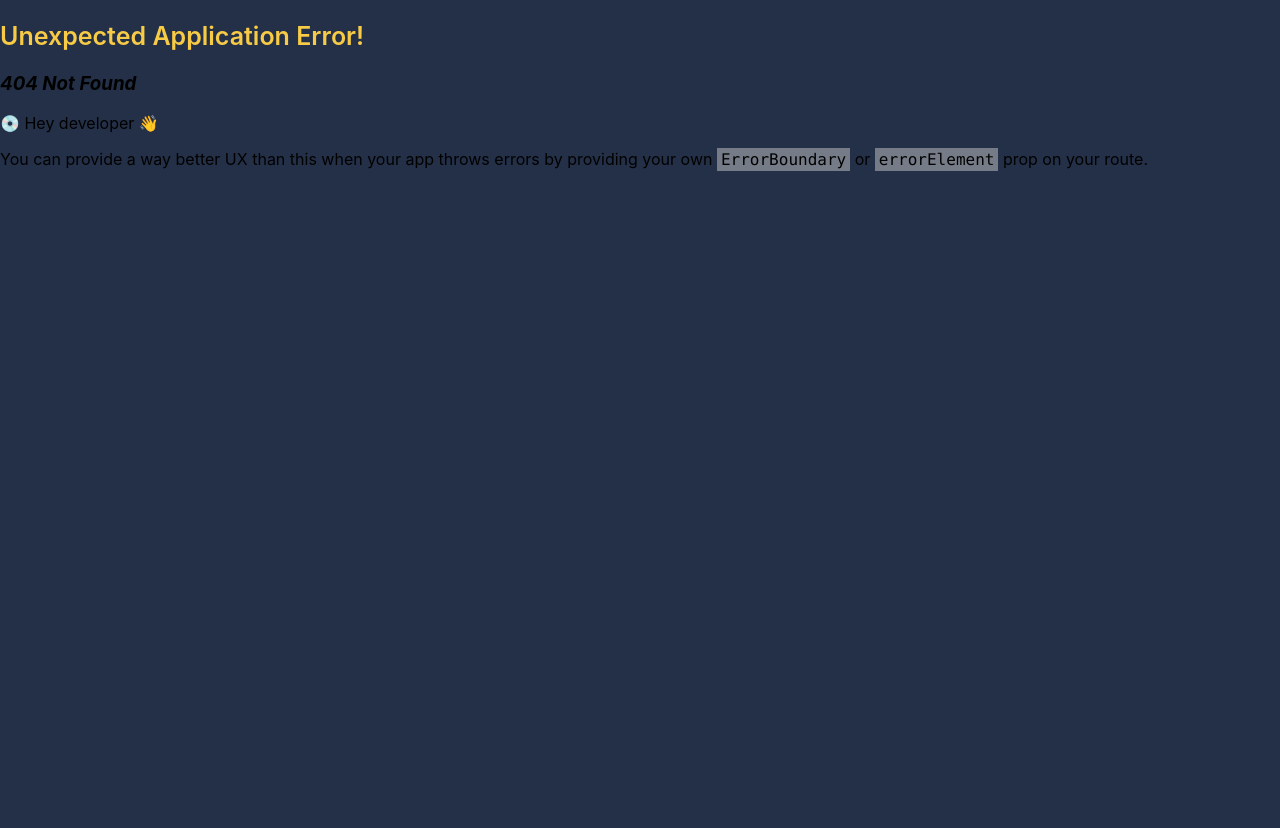
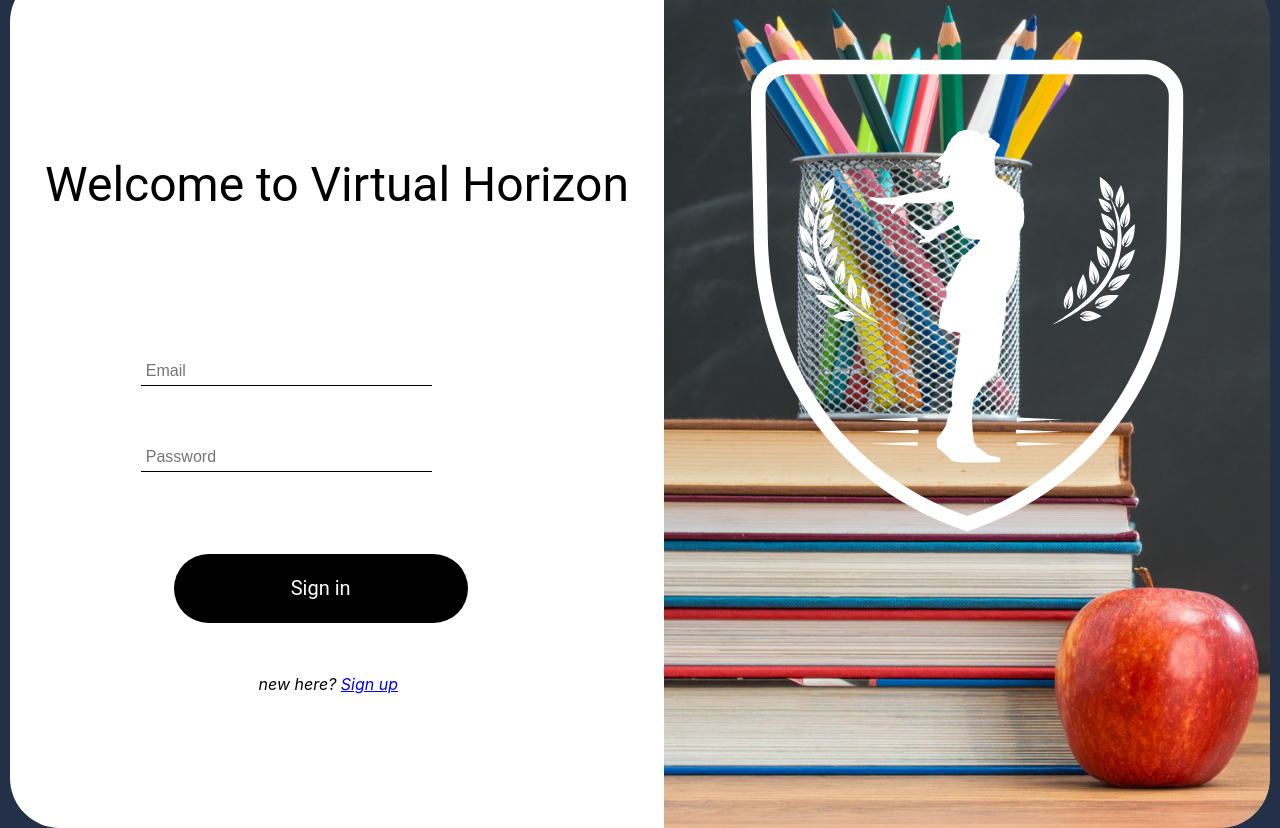
Before and after one commit to vacaramin/Virtual-Horizon, a React (Create React App) app in the folder frontend/: page /login-student in a window 1280 px wide. Before the commit this address had no page. Before the commit the page ends 800 px from the top, so only its background shows below. Built offline with nearby package versions, Linux system fonts and the light colour scheme.

Commit message:
Teacher login route has been set

```diff
--- a/frontend/src/App.js
+++ b/frontend/src/App.js
@@ -14,7 +14,7 @@ function App() {
       <div className='logo-container'>
         <img src={logo} className='appimg' alt='logo' />
       </div>
-      <Link to="/login">
+      <Link to="/login-student">
         <div className='Button1'>
           Student Login
         </div>
@@ -25,7 +25,7 @@ function App() {
           Student Sign up
         </div>
       </Link>
-      <Link to="/teacher">
+      <Link to="/login-teacher">
         <div className='Button3'>
           Teacher Login
         </div>
--- a/frontend/src/Components/LoginScreen/LoginScreen.css
+++ b/frontend/src/Components/LoginScreen/LoginScreen.css
@@ -7,18 +7,7 @@
 
 
 
-.left-rectangle {
-    width: 654px;
-    height: 856px;
-    background: #FFFFFF;
-    border-radius: 50px 0px 0px 50px;
-}
 
-.left-rectangle{
-    position: relative;
-    top: 0;
-    left: 0;
-}
 
 
 .LoginScreen {
@@ -29,61 +18,15 @@
 }
 
 
-
-.left-rectangle {
-    margin-left: 0px;
-}
-
-.signinButton {
-    position: absolute;
-    width: 45%;
-    height: 8%;
-    left: 25%;
-    top: 68%;
-
-    display: flex;
-    justify-content: center;
-    align-items: center;
-
-    background: #000000;
-    border-radius: 76px;
-
-    text-align: center;
-    font-family: 'Roboto';
-    font-style: normal;
-    font-size: 20px;
-    color: #FFFFFF;
-}
-.signinButton:hover {
-    background: rgb(71, 71, 71);
-}
-
-
-
-
-
-
-/* Sign In */
-.Welcome-Text {
-    position: relative;
-    text-align: center;
-    font-family: 'Roboto';
-    font-size: 48px;
-
-    color: #000000;
-}
-
 .login-logo{
     width: 100%;
 
 
 }
 
-.rectangle {
-    width: 100%;
-    height: 10%;
 
-}
+
+
 .right-image {
     display: inline-block;
     width: 606px;
@@ -110,67 +53,3 @@
     position: relative;
     z-index: 1;
 }
-
-
-
-.left-rectangle {
-    position: relative;
-}
-
-
-.EmailText {
-    position: absolute;
-    top: 45%;
-    left: 20%;
-    text-align: left;
-    font-family: 'Roboto';
-    font-style: normal;
-    font-weight: 400;
-    font-size: 20px;
-    color: #000000;
-}
-
-.input-email1 {
-    position:absolute;
-    top: 45%;
-    left: 20%;
-    border: none;
-    border-bottom: 1px solid black;
-    margin-bottom: 10px;
-    padding: 5px;
-    font-size: 16px;
-    width: 43%;
-    outline: none;
-}
-
-.passwordTex {
-    position:absolute;
-    top: 65%;
-    left: 20%;
-    font-family: 'Roboto';
-    font-style: normal;
-    font-weight: 400;
-    font-size: 20px;
-    line-height: 23px;
-    color: #000000;
-}
-
-
-.input-pw1 {
-    position: absolute;
-    top: 55%;
-    left: 20%;
-    border: none;
-    border-bottom: 1px solid black;
-    margin-bottom: 10px;
-    padding: 5px;
-    font-size: 16px;
-    width: 43%;
-    outline: none;
-}
-
-.sign-up-text{
-    position:absolute;
-    top: 82%;
-    left:38%;
-}
--- a/frontend/src/Components/LoginScreen/LoginScreen.js
+++ b/frontend/src/Components/LoginScreen/LoginScreen.js
@@ -1,38 +1,13 @@
 
 import './LoginScreen.css';
-import { Link } from 'react-router-dom';
 import React from 'react';
 import logo from './logo.svg'
+import Signin from './Signin/Signin';
 function LoginScreen(props) {
     return (
         <div className="LoginScreen">
-            <div className='left-rectangle'>
-                <div className='rectangle'>
-                    <img src={logo} alt='logo' class = "login-logo" />
-                </div>
 
-                <div >
-                    <div className='Welcome-Text'>Welcome to Virtual Horizon</div>
-                </div>
-
-                <div style={{ display: "block" }}>
-
-                    <input className='input-email1' id="email" placeholder="Email"/>
-
-                    <input className='input-pw1' id="password" placeholder='Password' type='password'/>
-                </div>
-                <div>
-
-                    <Link to="/home">
-                        <div className='signinButton'>
-                            Sign in
-                        </div>
-                    </Link>
-
-                </div>
-
-                <div className='sign-up-text'><i>new here? <Link to="/sign-up">Sign up</Link></i></div>
-            </div>
+            <Signin type ={props.type}/>
 
             <div className='right-image'>
     <div className='background'></div>
--- /dev/null
+++ b/frontend/src/Components/LoginScreen/Signin/Signin.css
@@ -0,0 +1,128 @@
+.left-rectangle {
+    width: 654px;
+    height: 856px;
+    background: #FFFFFF;
+    border-radius: 50px 0px 0px 50px;
+}
+
+.left-rectangle{
+    position: relative;
+    top: 0;
+    left: 0;
+}
+
+
+.left-rectangle {
+    margin-left: 0px;
+}
+.signinButton {
+    position: absolute;
+    width: 45%;
+    height: 8%;
+    left: 25%;
+    top: 68%;
+
+    display: flex;
+    justify-content: center;
+    align-items: center;
+
+    background: #000000;
+    border-radius: 76px;
+
+    text-align: center;
+    font-family: 'Roboto';
+    font-style: normal;
+    font-size: 20px;
+    color: #FFFFFF;
+}
+.signinButton:hover {
+    background: rgb(71, 71, 71);
+}
+
+
+
+
+
+
+/* Sign In */
+.Welcome-Text {
+    position: relative;
+    text-align: center;
+    font-family: 'Roboto';
+    font-size: 48px;
+
+    color: #000000;
+}
+
+.left-rectangle {
+    position: relative;
+}
+
+
+.EmailText {
+    position: absolute;
+    top: 45%;
+    left: 20%;
+    text-align: left;
+    font-family: 'Roboto';
+    font-style: normal;
+    font-weight: 400;
+    font-size: 20px;
+    color: #000000;
+}
+
+.input-email1 {
+    position:absolute;
+    top: 45%;
+    left: 20%;
+    border: none;
+    border-bottom: 1px solid black;
+    margin-bottom: 10px;
+    padding: 5px;
+    font-size: 16px;
+    width: 43%;
+    outline: none;
+}
+
+.passwordTex {
+    position:absolute;
+    top: 65%;
+    left: 20%;
+    font-family: 'Roboto';
+    font-style: normal;
+    font-weight: 400;
+    font-size: 20px;
+    line-height: 23px;
+    color: #000000;
+}
+
+
+.input-pw1 {
+    position: absolute;
+    top: 55%;
+    left: 20%;
+    border: none;
+    border-bottom: 1px solid black;
+    margin-bottom: 10px;
+    padding: 5px;
+    font-size: 16px;
+    width: 43%;
+    outline: none;
+}
+
+.sign-up-text{
+    position:absolute;
+    top: 82%;
+    left:38%;
+}
+.rectangle {
+    width: 100%;
+    height: 10%;
+
+}
+
+.login-logo{
+    width: 100%;
+
+
+}
--- /dev/null
+++ b/frontend/src/Components/LoginScreen/Signin/Signin.jsx
@@ -0,0 +1,80 @@
+import React from "react";
+import './Signin.css'
+import logo from './logo.svg'
+import { Link } from 'react-router-dom';
+function Signin(props) {
+  if (props.type == 'student'){
+    return (
+    <div className="left-rectangle">
+      <div className="rectangle">
+        <img src={logo} alt="logo" class="login-logo" />
+      </div>
+
+      <div>
+        <div className="Welcome-Text">Welcome to Virtual Horizon<br/> </div>
+
+      </div>
+
+      <div style={{ display: "block" }}>
+        <input className="input-email1" id="email" placeholder="Email" />
+
+        <input
+          className="input-pw1"
+          id="password"
+          placeholder="Password"
+          type="password"
+        />
+      </div>
+      <div>
+        <Link to="/home-student">
+          <div className="signinButton">Sign in</div>
+        </Link>
+      </div>
+
+      <div className="sign-up-text">
+        <i>
+          new here? <Link to="/sign-up">Sign up</Link>
+        </i>
+      </div>
+    </div>
+  );}
+  else if (props.type == 'teacher'){
+    return(
+        <div className="left-rectangle">
+        <div className="rectangle">
+          <img src={logo} alt="logo" class="login-logo" />
+        </div>
+
+        <div>
+        <div className="Welcome-Text">Welcome to Virtual Horizon</div>
+        </div>
+
+        <div style={{ display: "block" }}>
+          <input className="input-email1" id="email" placeholder="Email" />
+
+          <input
+            className="input-pw1"
+            id="password"
+            placeholder="Password"
+            type="password"
+          />
+        </div>
+        <div>
+          <Link to="/home-teacher">
+            <div className="signinButton">Sign in</div>
+          </Link>
+        </div>
+
+        <div className="sign-up-text">
+          <i>
+            new here? <Link to="/sign-up">Sign up</Link>
+          </i>
+        </div>
+      </div>
+        );
+  }else{
+    console.log("In Signin component only accepted values of props are teacher or student");
+    return (<div>Sign in Component failed to load</div>);
+  }
+}
+export default Signin;
```
Also changed, not shown: frontend/src/index.js (+9 -4 lines), frontend/src/Components/LoginScreen/Signin/logo.svg (added).
